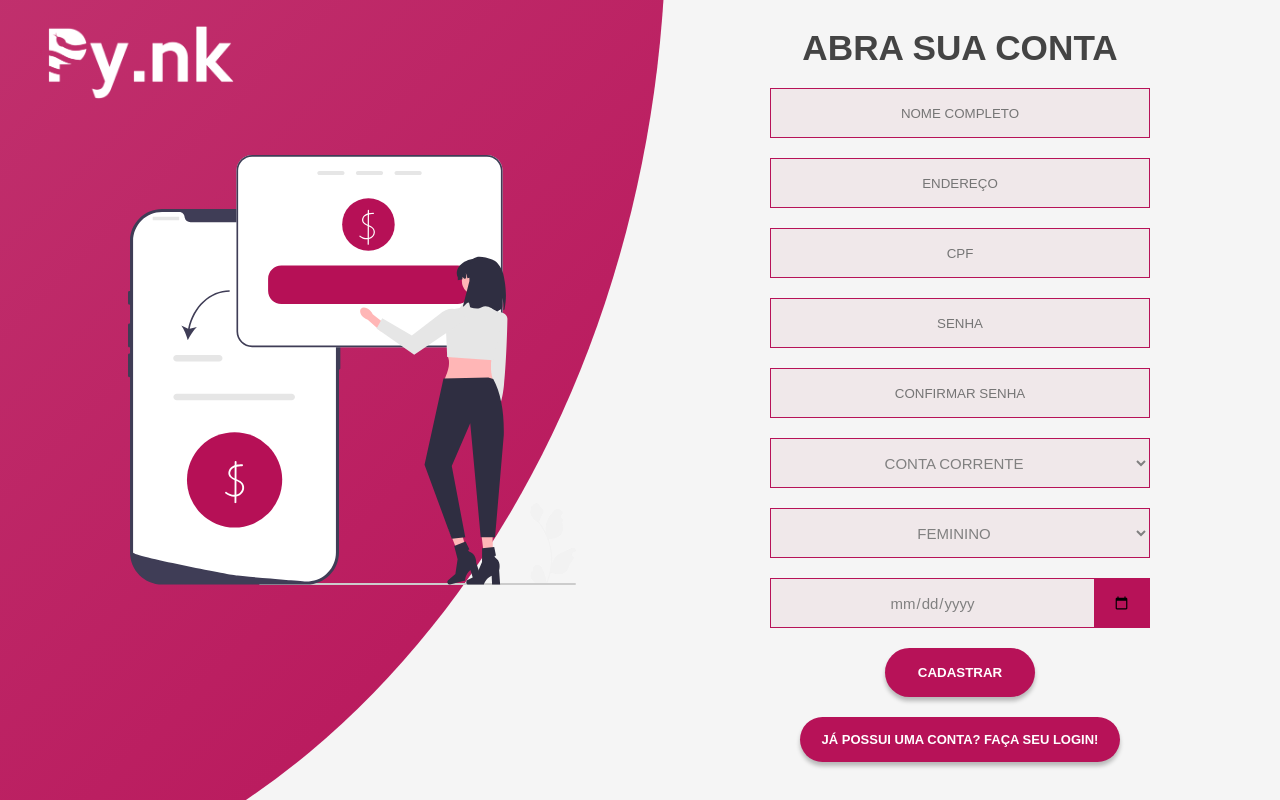
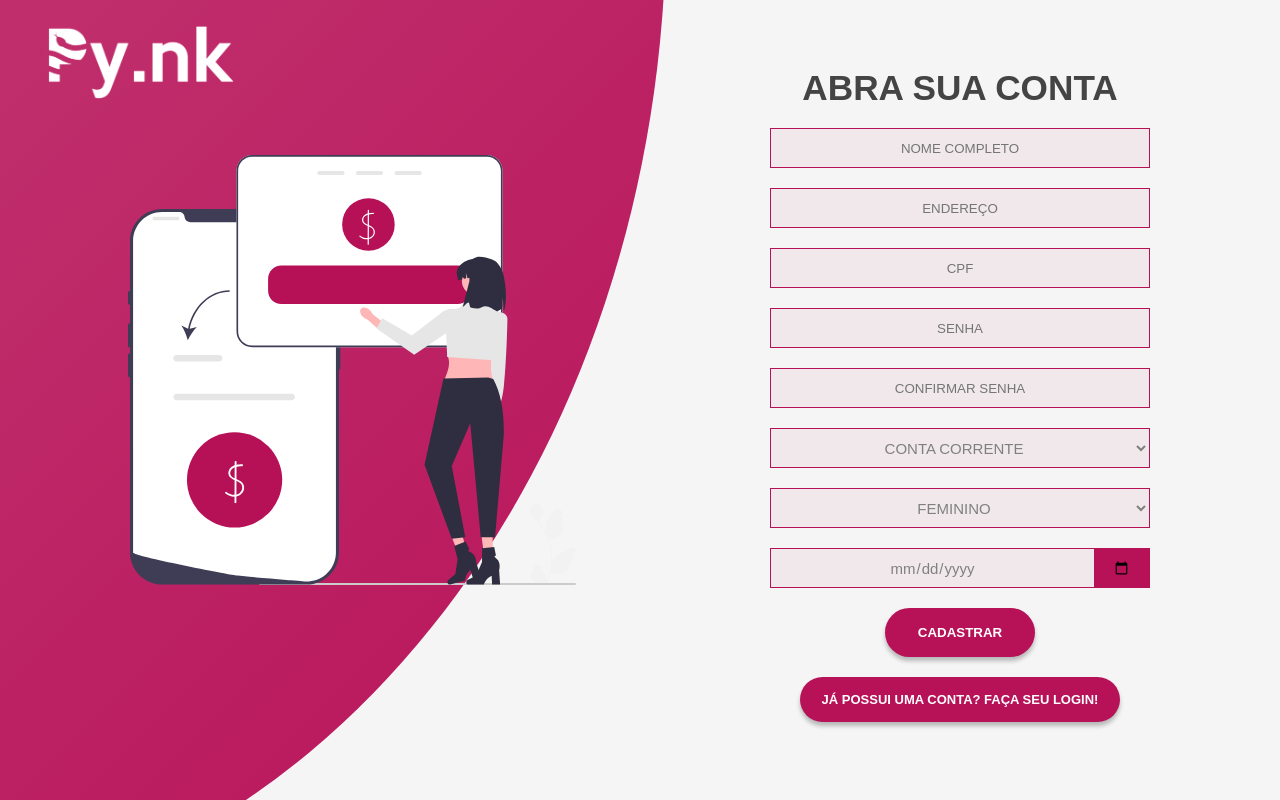
Before and after one commit to pynkAPI/API-1-DSM_22, a Flask app: page /cadastro.html in a window 1280 px wide. Run offline with Flask 2, Linux system fonts and the light colour scheme; some libraries are stand-ins or nearby versions.

Commit message:
Ajuste px inputs

```diff
--- a/src/static/style/style.css
+++ b/src/static/style/style.css
@@ -191,7 +191,7 @@ body, input{
     text-align: center;
     max-width:380px;
     width: 100%;
-    height: 50px;
+    height: 40px;
     background-color: #F0E8EA ;
     margin: 10px 0;
     display: grid;
@@ -206,7 +206,7 @@ body, input{
     text-align: center;
     max-width:380px;
     width: 100%;
-    height: 50px;
+    height: 40px;
     background-color: #F0E8EA ;
     margin: 10px 0;
     padding: 0. 4rem;
@@ -221,7 +221,7 @@ body, input{
     text-align: center;
     max-width:380px;
     width: 100%;
-    height: 50px;
+    height: 40px;
     background-color: #F0E8EA ;
     margin: 10px 0;
     padding: 0. 4rem;
```
